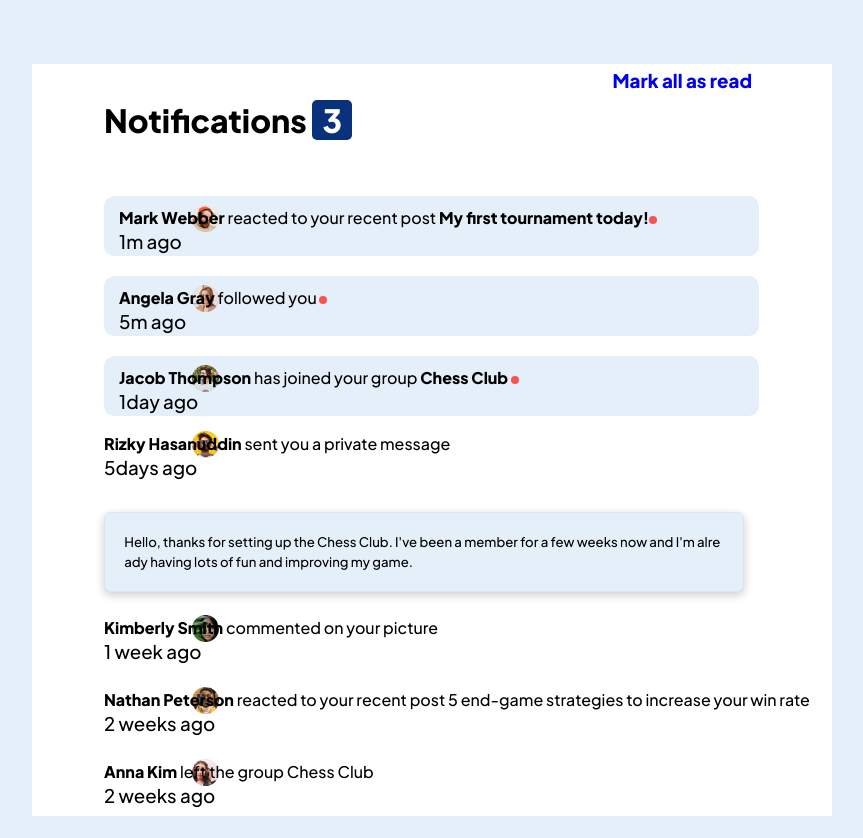
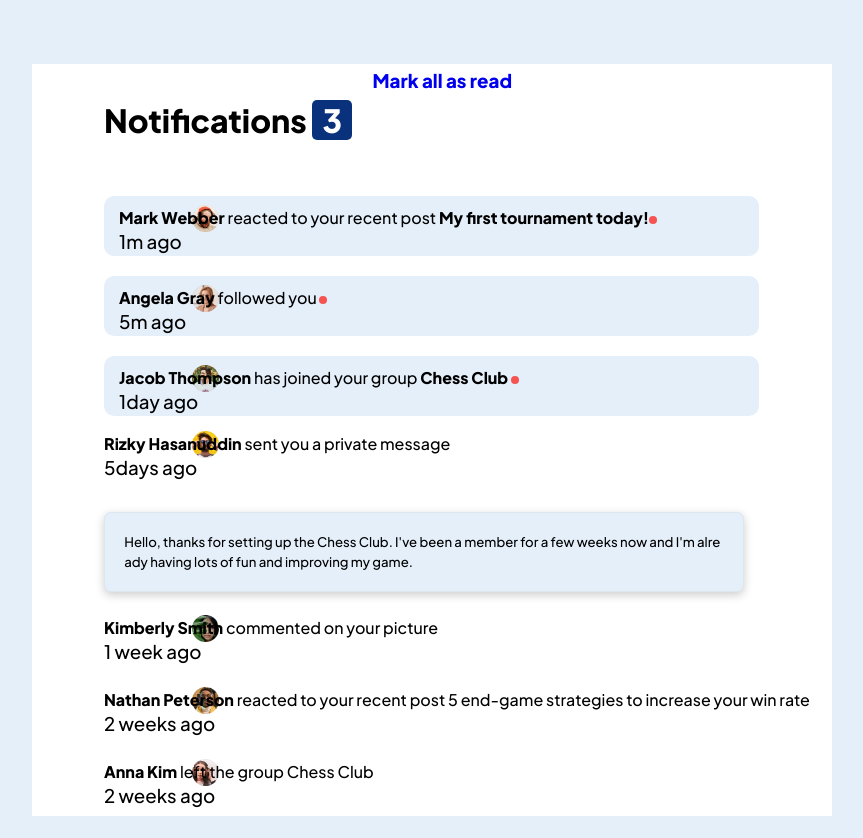
Before and after one commit to Moseslu9/notification, a plain HTML site: page index.html in a window 1280 px wide. Shown: the whole page, without its empty margins (208-1071 px from the left). Drawn offline with Linux system fonts and the light colour scheme.

Commit message:
Update style.css

```diff
--- a/style.css
+++ b/style.css
@@ -110,7 +110,7 @@ left: 25rem;
 
 .read{
     position: absolute;
-    right: 20rem;
+    right: 35rem;
     top: 3rem;
 
 }
```
